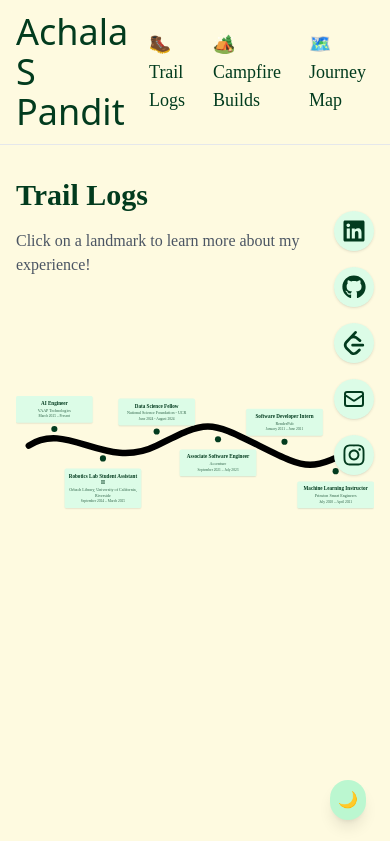
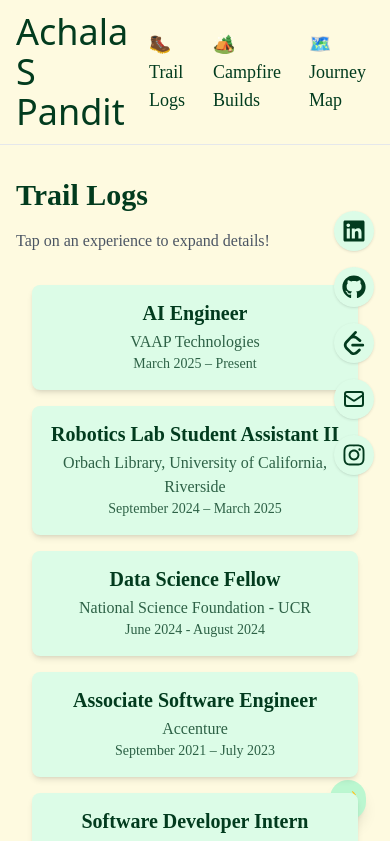
Before and after one commit to achalaspandit/achalaspandit.github.io, a React (Create React App) app: page /experience in a window 390 px wide. Shown: the top 841 px of the page. Built offline with nearby package versions, Linux system fonts and the light colour scheme; a web font is replaced by a local one.

Commit message:
added UI changes for portrait screens

```diff
--- a/src/components/ExperienceCard.js
+++ b/src/components/ExperienceCard.js
@@ -1,15 +1,58 @@
-// src/components/ExperienceCard.js
 import React from 'react';
-import { motion } from 'framer-motion';
+import { motion, AnimatePresence } from 'framer-motion'; // Import AnimatePresence
 
-const ExperienceCard = ({ experience, onClick, x, y, alignment, isSelected }) => {
-  const { id, role, company } = experience;
+const ExperienceCard = ({ experience, onClick, x, y, alignment, isSelected, isMobile, isExpanded }) => {
+  const { id, role, company, duration, description } = experience;
 
+  if (isMobile) {
+    return (
+      <motion.div
+        layout // Crucial for animating layout changes
+        className={`
+          bg-green-100 dark:bg-darkCard text-primary dark:text-background
+          rounded-lg shadow-md p-4 w-full max-w-sm mx-auto relative
+          font-body text-center
+          transition-all duration-300 ease-in-out cursor-pointer
+          ${isExpanded ? 'border-2 border-accent dark:border-orange-300' : ''}
+        `}
+        onClick={() => onClick(id)}
+        // Initial and animate for the card itself when it appears in the stack
+        initial={{ opacity: 0, y: 20 }}
+        animate={{ opacity: 1, y: 0 }}
+        transition={{ duration: 0.3 }}
+      >
+        <h4 className="font-semibold text-xl leading-tight mb-1 text-center">{role}</h4>
+        <p className="text-base opacity-80">{company}</p>
+        <p className="text-sm opacity-80">{duration}</p>
+
+        <AnimatePresence>
+          {isExpanded && (
+            <motion.div
+              layout // Animate changes to this div's layout (height)
+              initial={{ opacity: 0, height: 0, marginTop: 0 }}
+              animate={{ opacity: 1, height: 'auto', marginTop: '1rem' }}
+              exit={{ opacity: 0, height: 0, marginTop: 0 }}
+              transition={{
+                opacity: { duration: 0.2 },
+                height: { type: "spring", stiffness: 400, damping: 30 }, // Spring for height
+                marginTop: { duration: 0.3 }
+              }}
+              className="text-lg text-gray-800 dark:text-gray-200 font-body text-left whitespace-pre-line border-t border-primary dark:border-darkBackground pt-4 mt-4"
+            >
+              {description}
+            </motion.div>
+          )}
+        </AnimatePresence>
+
+      </motion.div>
+    );
+  }
+
+  // Original SVG-based rendering for non-mobile (landscape)
   const cardWidth = 300;
   const cardOffsetX = -(cardWidth / 2);
 
   const dotRadius = isSelected ? 16 : 12;
-
 
   const cardHeightEstimate = 90;
   const trailStrokeWidth = 25; // Width of the path trail
@@ -17,15 +60,10 @@ const ExperienceCard = ({ experience, onClick, x, y, alignment, isSelected }) =>
 
   let cardOffsetY;
   if (alignment === 'top') {
-    // Path is visually *below* the dot. Card needs to be *above* the dot.
-    // Go up from the dot's center by its radius, the trail's half-width, clearance, and card height.
     cardOffsetY = -(dotRadius + (trailStrokeWidth / 2) + minClearance + cardHeightEstimate);
   } else { // alignment === 'bottom'
-    // Path is visually *above* the dot. Card needs to be *below* the dot.
-    // Go down from the dot's center by its radius, the trail's half-width, and clearance.
     cardOffsetY = (dotRadius + (trailStrokeWidth / 2) + minClearance);
   }
-
 
   return (
     <g transform={`translate(${x}, ${y})`}>
--- a/src/pages/Experience.js
+++ b/src/pages/Experience.js
@@ -54,6 +54,7 @@ const experiences = [
     },
 ];
 
+// ExperienceModal remains unchanged, but its usage will be conditional
 const ExperienceModal = ({ experience, onClose }) => {
     const getIcon = (role) => {
         switch (role) {
@@ -116,9 +117,38 @@ const ExperienceModal = ({ experience, onClose }) => {
 };
 
 const Experience = () => {
-    const [selectedExperience, setSelectedExperience] = useState(null);
+    // This state now tracks the ID of the experience currently expanded in portrait mode,
+    // or the ID of the experience whose modal is open in landscape mode.
+    const [selectedExperienceId, setSelectedExperienceId] = useState(null);
+    const [isMobile, setIsMobile] = useState(false);
 
-    // Define the SVG path data
+    // Get the actual experience object for the modal
+    const selectedExperience = experiences.find(exp => exp.id === selectedExperienceId);
+
+    useEffect(() => {
+        const checkMobile = () => {
+            setIsMobile(window.innerWidth < 768);
+        };
+
+        checkMobile();
+        window.addEventListener('resize', checkMobile);
+        return () => window.removeEventListener('resize', checkMobile);
+    }, []);
+
+    // Effect for handling body scroll lock only for the modal (landscape)
+    useEffect(() => {
+        if (!isMobile && selectedExperienceId) {
+            document.body.style.overflow = 'hidden';
+        } else {
+            document.body.style.overflow = 'unset';
+        }
+        // Cleanup function for when component unmounts or selectedExperienceId/isMobile changes
+        return () => {
+            document.body.style.overflow = 'unset';
+        };
+    }, [selectedExperienceId, isMobile]);
+
+    // Define the SVG path data (only used for non-mobile)
     const svgPath = `
         M 50 150
         C 200 50, 350 250, 550 150
@@ -126,7 +156,7 @@ const Experience = () => {
         S 1150 250, 1350 150
     `;
 
-    // Define points along the path for each experience.
+    // Define points along the path for each experience. (only used for non-mobile)
     const experiencePositions = [
         { x: 150, y: 85, alignment: 'top' },    // AI Engineer
         { x: 340, y: 200, alignment: 'bottom' }, // Robotics Lab
@@ -137,31 +167,41 @@ const Experience = () => {
     ];
 
     const handleCardClick = (id) => {
-        const experience = experiences.find(exp => exp.id === id);
-        setSelectedExperience(experience);
+        if (isMobile) {
+            // Toggle expanded state for mobile
+            setSelectedExperienceId(prevId => (prevId === id ? null : id));
+        } else {
+            // Open modal for landscape
+            setSelectedExperienceId(id);
+        }
     };
 
     const handleCloseModal = () => {
-        setSelectedExperience(null);
+        setSelectedExperienceId(null);
     };
-
-    useEffect(() => {
-        if (selectedExperience) {
-            document.body.style.overflow = 'hidden';
-        } else {
-            document.body.style.overflow = 'unset';
-        }
-        return () => {
-            document.body.style.overflow = 'unset';
-        };
-    }, [selectedExperience]);
-
 
     return (
         <div>
             <h1 className="font-body text-3xl font-bold mb-2 text-primary dark:text-orange-300">Trail Logs</h1>
-            <p className="mt-4 text-gray-600 dark:text-gray-300 font-body">Click on a landmark to learn more about my experience!</p>
+            <p className="mt-4 text-gray-600 dark:text-gray-300 font-body">
+                {isMobile ? "Tap on an experience to expand details!" : "Click on a landmark to learn more about my experience!"}
+            </p>
 
+            {isMobile ? (
+                // Portrait (Mobile) Layout - Use motion.div with layout for smooth re-layout
+                <motion.div layout className="flex flex-col items-center space-y-4 py-8 px-4"> {/* Added px-4 for padding on edges */}
+                    {experiences.map((exp) => (
+                        <ExperienceCard
+                            key={exp.id}
+                            experience={exp}
+                            onClick={handleCardClick}
+                            isMobile={true}
+                            isExpanded={selectedExperienceId === exp.id} // Control expansion via prop
+                        />
+                    ))}
+                </motion.div>
+            ) : (
+                // Landscape (Laptop) Layout - Original SVG
                 <div className="relative w-full max-w-screen-xl mx-auto" style={{ height: '350px' }}>
                     <svg
                         className="w-full h-full"
@@ -198,15 +238,18 @@ const Experience = () => {
                                     x={pos.x}
                                     y={pos.y}
                                     alignment={pos.alignment}
-                                isSelected={selectedExperience && selectedExperience.id === exp.id}
+                                    // isSelected will only highlight the dot, modal is separate
+                                    isSelected={selectedExperienceId === exp.id}
                                 />
                             );
                         })}
                     </svg>
                 </div>
+            )}
 
+            {/* AnimatePresence for the modal (only appears in landscape) */}
             <AnimatePresence>
-                {selectedExperience && (
+                {!isMobile && selectedExperience && (
                     <ExperienceModal
                         experience={selectedExperience}
                         onClose={handleCloseModal}
```
Lines whose indentation alone changed are shown as unchanged.
